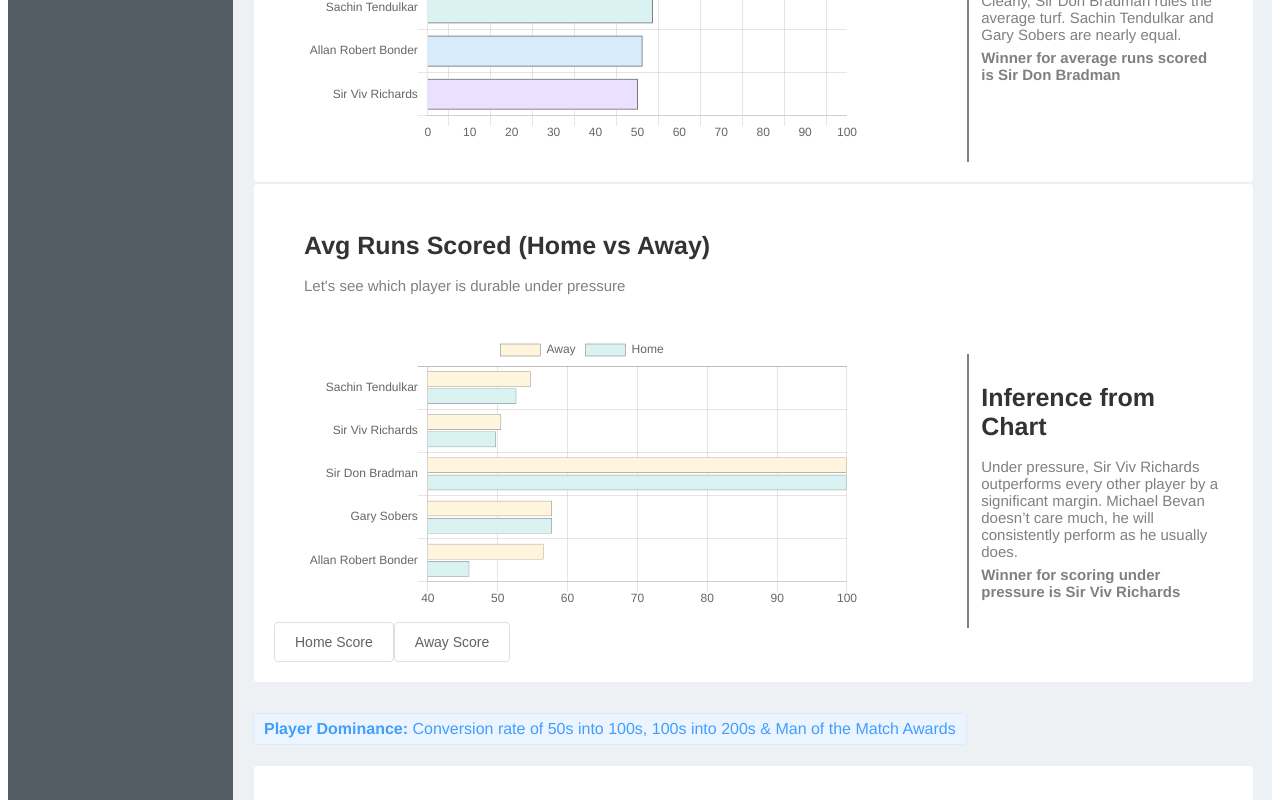
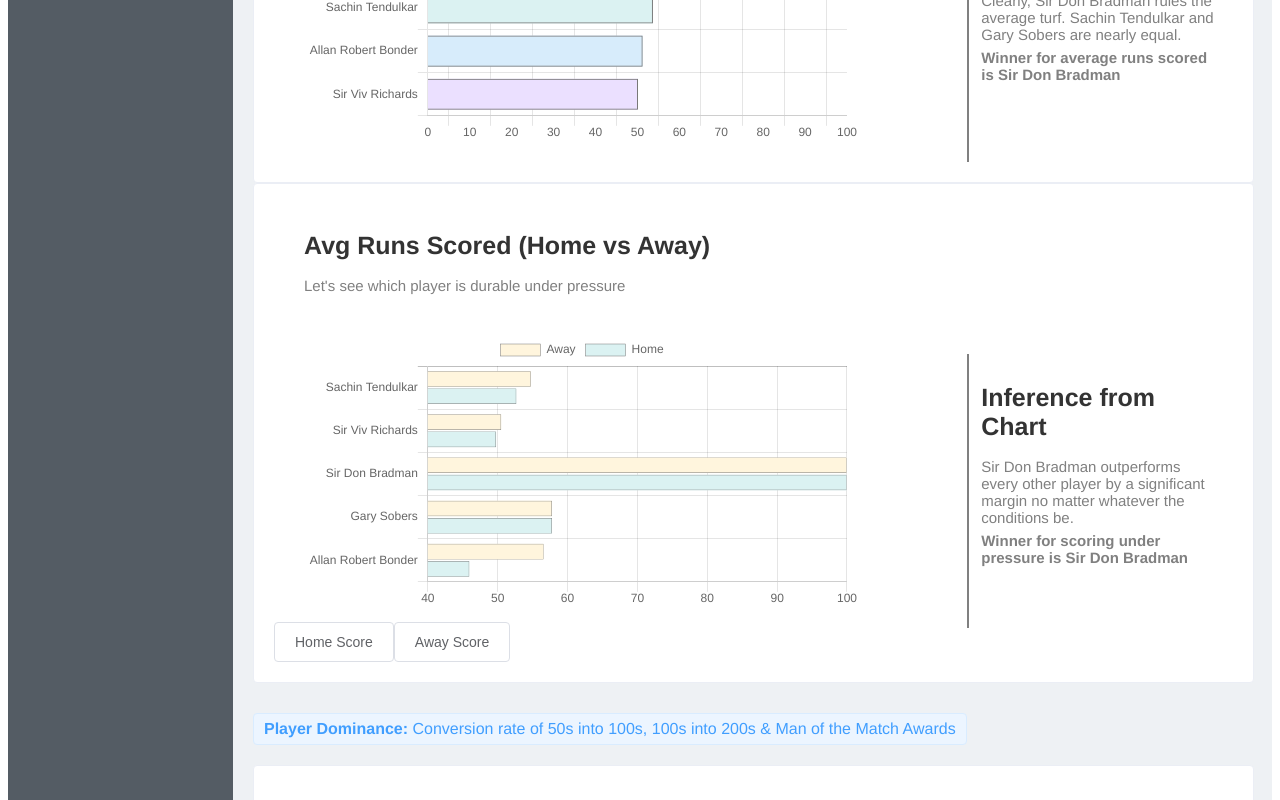
Before and after one commit to tapthoughts/worlds-greatest-cricketer, a Vue app: page /battingTest in a window 1280 px wide. Shown: the part 433-1233 px from the top of the page. Built offline with nearby package versions, Linux system fonts and the light colour scheme.

Commit message:
home vs away test chart don bradman inference

```diff
--- a/src/views/BattingTest.vue
+++ b/src/views/BattingTest.vue
@@ -27,8 +27,8 @@
             :parentStyle="chartContainerStyle"
             />
             <Inference
-            inference="Under pressure, Sir Viv Richards outperforms every other player by a significant margin. Michael Bevan doesn’t care much, he will consistently perform as he usually does."
-            winner="Sir Viv Richards"
+            inference="Sir Don Bradman outperforms every other player by a significant margin no matter whatever the conditions be."
+            winner="Sir Don Bradman"
             titleText="scoring under pressure"
             />
             <br/>
```
